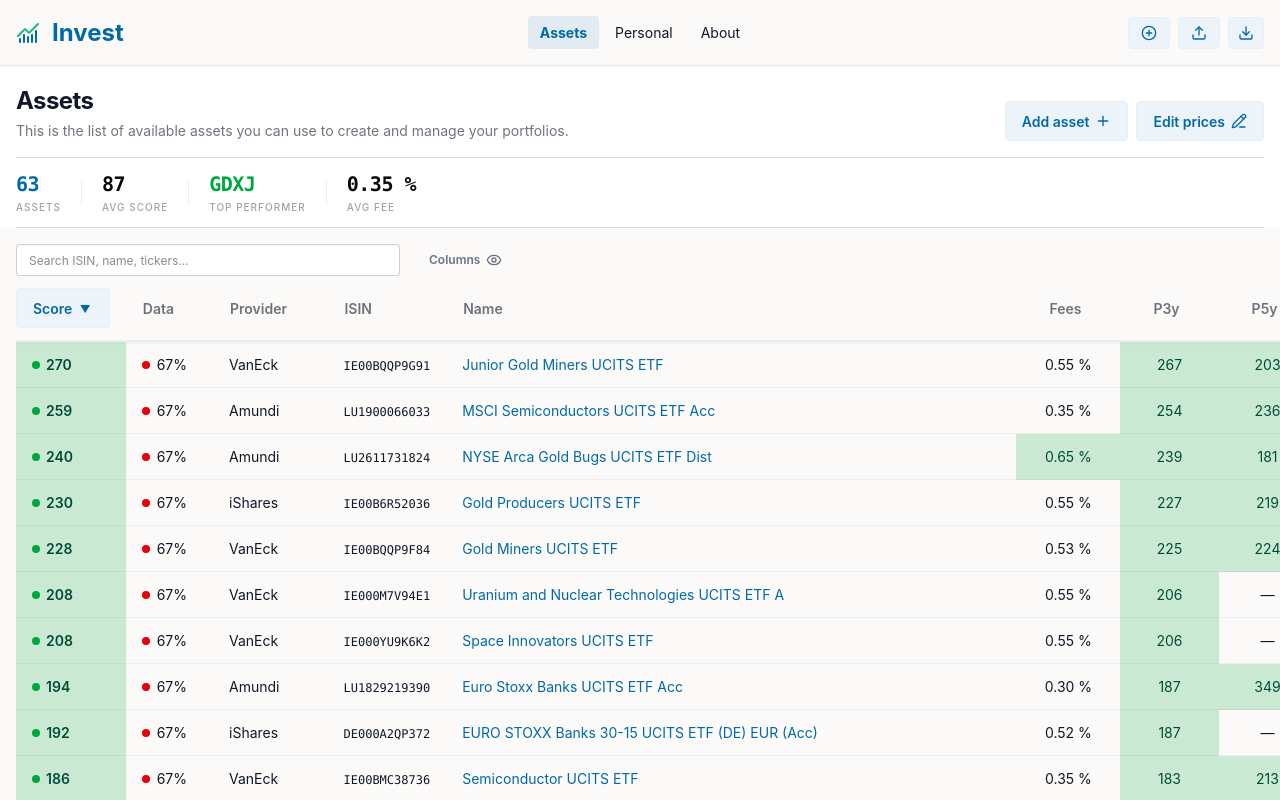
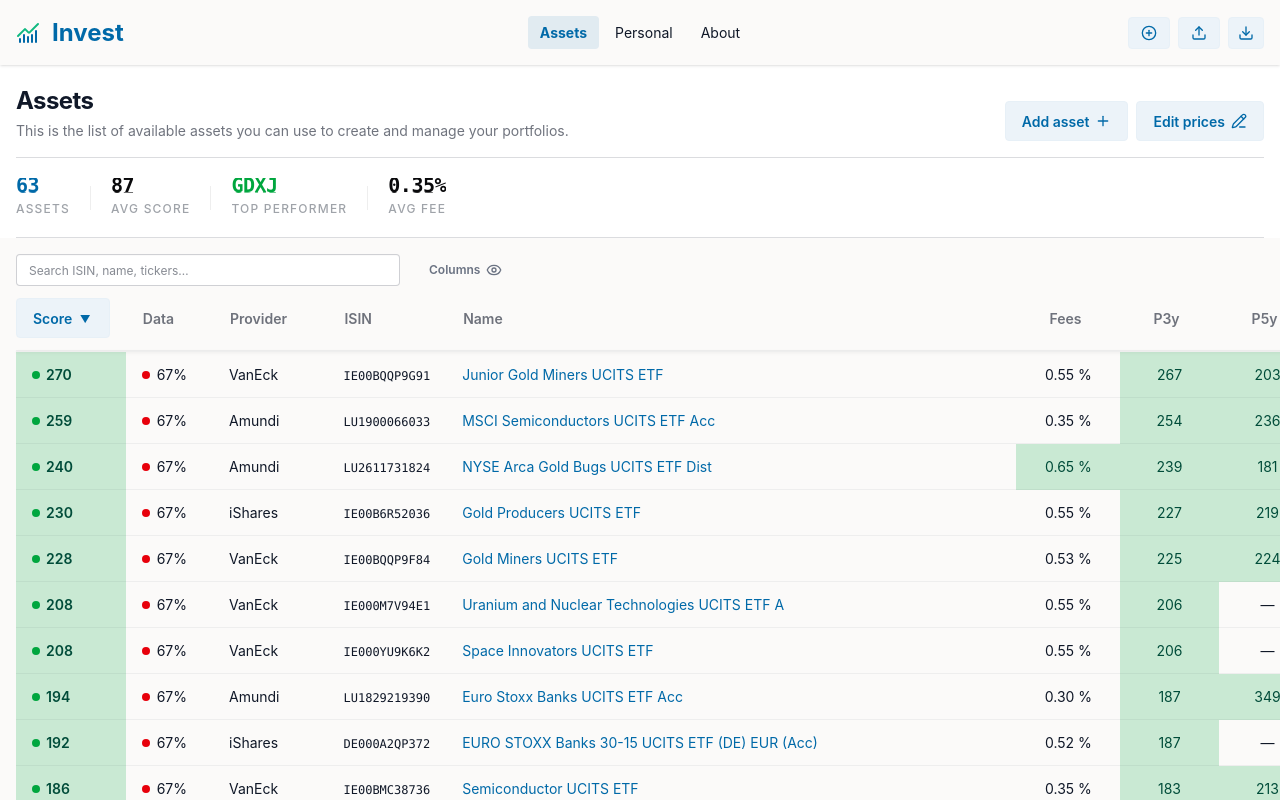
Before and after one commit to Shuunen/invest, a React (Vite) app: page / in a window 1280 px wide. Shown: the top 800 px of the page. Built offline with nearby package versions, Linux system fonts and the light colour scheme.

Commit message:
add text-roll animation

```diff
--- a/package.json
+++ b/package.json
@@ -3,6 +3,7 @@
     "@tanstack/react-router": "^1.169.2",
     "@tanstack/react-table": "^8.21.3",
     "dexie": "^4.4.2",
+    "framer-motion": "^12.38.0",
     "react": "^19.2.6",
     "react-dom": "^19.2.6",
     "react-hot-toast": "^2.6.0",
--- a/src/components/animated-links.tsx
+++ b/src/components/animations/link.tsx
@@ -1,14 +1,14 @@
 // oxlint-disable jsdoc/require-returns, jsdoc/require-param, react/forbid-component-props
 import { Link } from "@tanstack/react-router";
 import React from "react";
-import { cn } from "../utils/browser-styles";
+import { cn } from "../../utils/browser-styles";
 
 // Source : https://skiper-ui.com/v1/skiper40
 
 type LinkProps = React.ComponentProps<typeof Link>;
 
 /** Underline slides in from right on hover */
-const Link000 = ({ children, className, ...props }: LinkProps) => (
+export const AnimatedLink = ({ children, className, ...props }: LinkProps) => (
   <Link
     className={cn(
       "group relative block w-fit items-center truncate text-primary",
@@ -22,5 +22,3 @@
     {children}
   </Link>
 );
-
-export { Link000 };
--- /dev/null
+++ b/src/components/animations/text-roll.tsx
@@ -0,0 +1,56 @@
+// oxlint-disable id-length
+import { motion } from "framer-motion";
+import React from "react";
+
+// source : https://skiper-ui.com/v1/skiper58
+
+const stagger = 0.035;
+const centerDivisor = 2;
+
+type Props = {
+  children: string;
+  center?: boolean;
+};
+
+const TextRoll: React.FC<Props> = ({ children, center = false }) => {
+  const centerIndex = (children.length - 1) / centerDivisor;
+  const getDelay = (index: number) => (center ? stagger * Math.abs(index - centerIndex) : stagger * index);
+
+  const renderAnimatedChars = (initialY: number | string, hoveredY: number | string) =>
+    children.split("").map((character, index) => (
+      <motion.span
+        variants={{
+          hovered: {
+            y: hoveredY,
+          },
+          initial: {
+            y: initialY,
+          },
+        }}
+        transition={{
+          delay: getDelay(index),
+          ease: "easeInOut",
+        }}
+        className="inline-block"
+        key={index}
+      >
+        {character}
+      </motion.span>
+    ));
+
+  return (
+    <motion.span
+      initial="initial"
+      whileHover="hovered"
+      className="relative block overflow-hidden"
+      style={{
+        lineHeight: 0.75,
+      }}
+    >
+      <div>{renderAnimatedChars(0, "-100%")}</div>
+      <div className="absolute inset-0">{renderAnimatedChars("100%", 0)}</div>
+    </motion.span>
+  );
+};
+
+export { TextRoll };
--- a/src/components/asset-table-columns.tsx
+++ b/src/components/asset-table-columns.tsx
@@ -5,7 +5,7 @@
 import { cn } from "../utils/browser-styles.ts";
 import { maxPercentage } from "../utils/constants.ts";
 import { formatDate, formatNumber, formatPercent, formatPrice } from "../utils/format-numbers.ts";
-import { Link000 } from "./animated-links.tsx";
+import { AnimatedLink } from "./animations/link.tsx";
 import { scoreMissingValue } from "./asset-table-utils.ts";
 
 declare module "@tanstack/react-table" {
@@ -176,9 +176,9 @@
           </span>
         );
       return (
-        <Link000 data-testid={`name-${isin.toLowerCase()}`} to={`/assets/${isin}`}>
+        <AnimatedLink data-testid={`name-${isin.toLowerCase()}`} to={`/assets/${isin}`}>
           {name}
-        </Link000>
+        </AnimatedLink>
       );
     },
     header: "Name",
--- a/src/components/metric.tsx
+++ b/src/components/metric.tsx
@@ -1,6 +1,7 @@
 import { kebabCase } from "es-toolkit";
 import { cn } from "../utils/browser-styles";
 import { formatNumber } from "../utils/format-numbers";
+import { TextRoll } from "./animations/text-roll";
 
 export type MetricItem = {
   color: "success" | "neutral" | "error" | "warning" | "info";
@@ -11,7 +12,7 @@
 export function Metric({ label, value, color }: MetricItem) {
   const displayValue = typeof value === "number" ? formatNumber(value) : (value ?? "—");
   return (
-    <div className="flex flex-col gap-0.5">
+    <div className="flex flex-col gap-2 py-2">
       <span
         data-testid={`metric-${kebabCase(String(label))}-value`}
         className={cn(`font-mono text-xl font-bold tracking-tight`, {
@@ -22,9 +23,9 @@
           "text-warning": color === "warning",
         })}
       >
-        {displayValue}
+        <TextRoll>{displayValue}</TextRoll>
       </span>
-      <span data-testid={`metric-${kebabCase(String(label))}-label`} className="text-[10px] font-medium tracking-widest text-base-content/40 uppercase">
+      <span data-testid={`metric-${kebabCase(String(label))}-label`} className="text-xs font-medium tracking-widest text-base-content/40 uppercase">
         {label}
       </span>
     </div>
--- a/src/schemas/index.ts
+++ b/src/schemas/index.ts
@@ -88,7 +88,6 @@
 }
 
 // data quality score (0-100): completeness + freshness of asset data fields
-// pass isPortfolio=true to include amountUpdatedAt freshness in the denominator
 export function computeDataScore(asset: Asset, entry?: PortfolioEntry): number {
   let score = 0;
   const total = entry ? dataScorePortfolioFields : dataScoreBaseFields;
```
Also changed, not shown: 2 other files (tests, documents, lock files or other folders).
